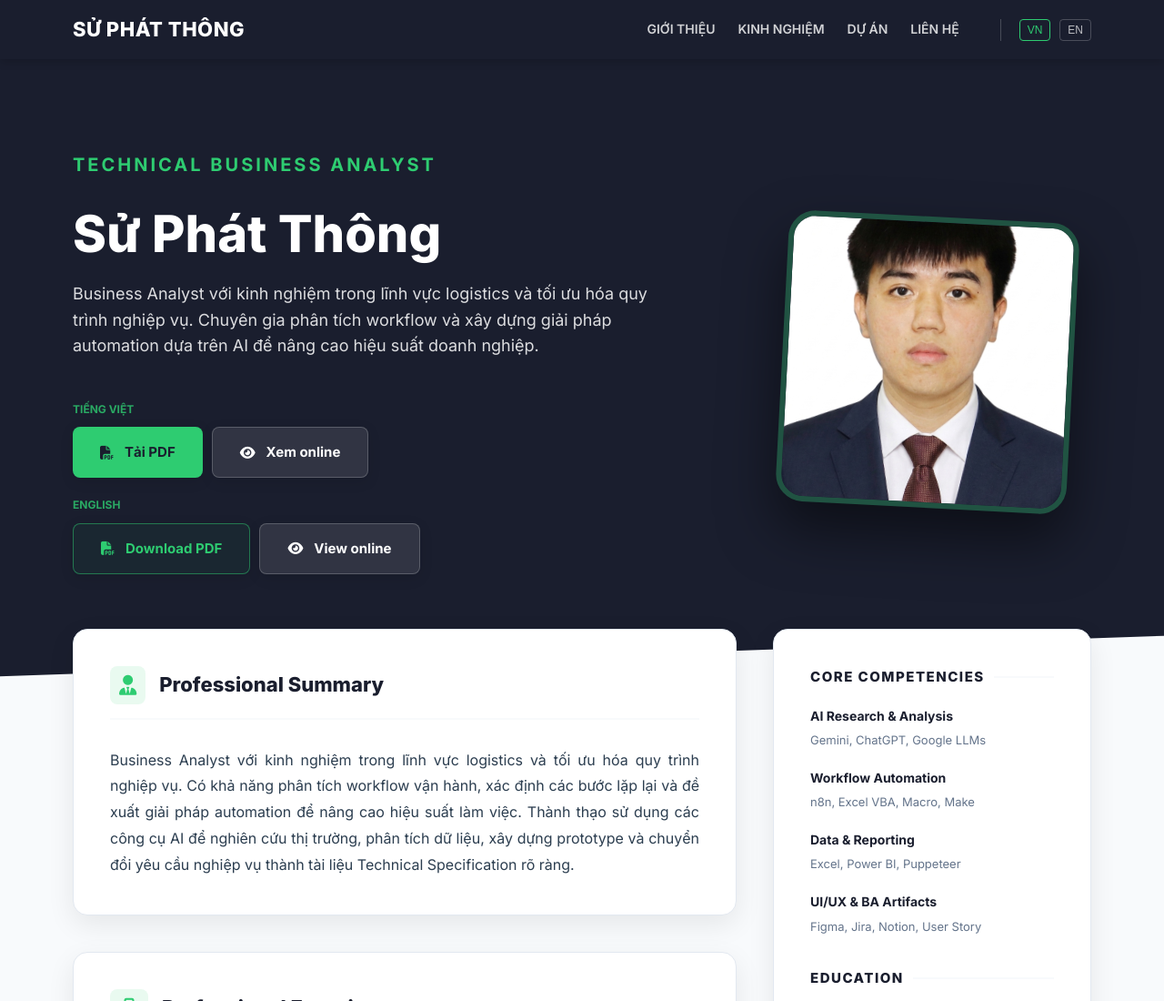
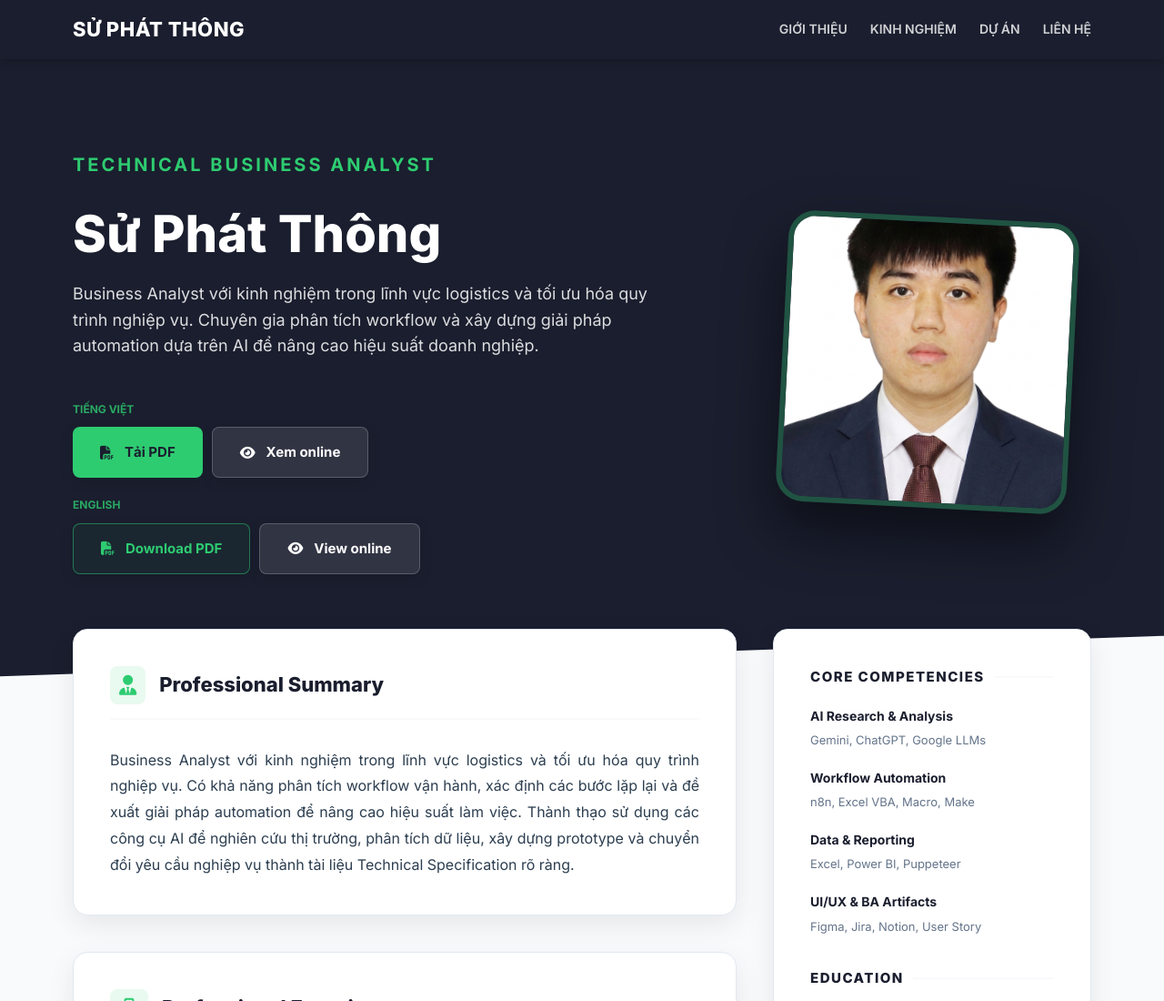
Before and after one commit to spthong0323/spthong-cv, a plain HTML site: page index.html in a window 1280 px wide. Shown: the top 1100 px of the page at 91% size. Drawn offline with Linux system fonts and the light colour scheme.

Commit message:
style: remove unnecessary language switcher

```diff
--- a/css/style.css
+++ b/css/style.css
@@ -36,9 +36,6 @@ nav {
 .nav-links { display: flex; gap: 25px; align-items: center; }
 .nav-links a { color: rgba(255,255,255,0.8); text-decoration: none; font-size: 14px; font-weight: 600; transition: 0.3s; }
 .nav-links a:hover { color: var(--accent); }
-.lang-switch { display: flex; gap: 10px; margin-left: 20px; border-left: 1px solid rgba(255,255,255,0.2); padding-left: 20px; }
-.lang-btn { background: none; border: 1px solid rgba(255,255,255,0.3); color: white; padding: 4px 8px; border-radius: 4px; font-size: 12px; cursor: pointer; opacity: 0.7; }
-.lang-btn.active { opacity: 1; border-color: var(--accent); color: var(--accent); }
 
 /* Hero Section */
 .hero {
--- a/index.html
+++ b/index.html
@@ -19,10 +19,6 @@
                 <a href="#experience">KINH NGHIỆM</a>
                 <a href="#projects">DỰ ÁN</a>
                 <a href="#contact">LIÊN HỆ</a>
-                <div class="lang-switch">
-                    <button class="lang-btn active">VN</button>
-                    <button class="lang-btn" onclick="location.href='cv-en/index.html'">EN</button>
-                </div>
             </div>
         </div>
     </nav>
```
